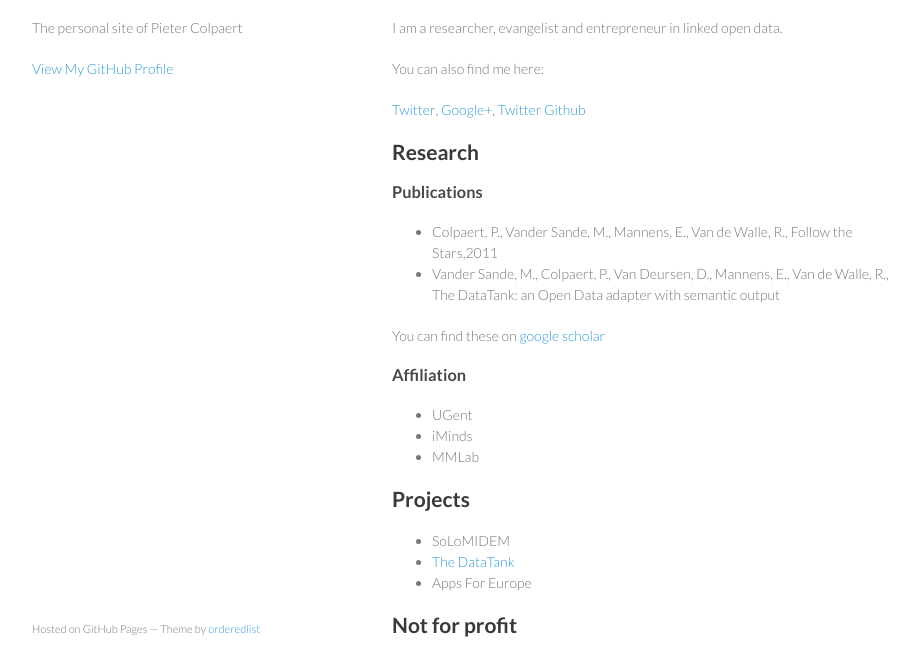
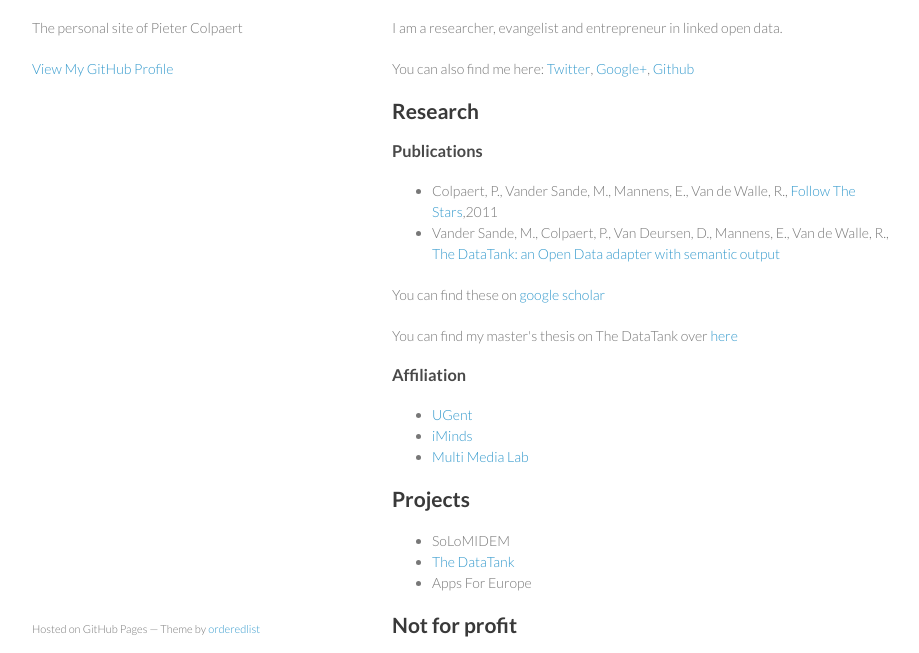
Before and after one commit to pietercolpaert/pietercolpaert.github.com, a plain HTML site: page index.html in a window 1280 px wide. Shown: the part 92-745 px from the top of the page, without its empty margins (178-1097 px from the left). Drawn offline with Linux system fonts and the light colour scheme.

```diff
--- a/index.html
+++ b/index.html
@@ -27,25 +27,27 @@
 
 <p>I am a researcher, evangelist and entrepreneur in linked open data.</p>
 
-<p>You can also find me here:</p>
-
-<p><a href="http://twitter.com/pietercolpaert">Twitter</a>, <a href="https://plus.google.com/110114073598043885251/posts/p/pub">Google+</a>, <a href="http://twitter.com/pietercolpaert">Twitter</a> <a href="https://github.com/pietercolpaert">Github</a></p>
+<p>You can also find me here:
+<a href="http://twitter.com/pietercolpaert">Twitter</a>, <a href="https://plus.google.com/110114073598043885251/posts/p/pub">Google+</a>, <a href="https://github.com/pietercolpaert">Github</a></p>
 
 <h2>Research</h2>
 
 <h3>Publications</h3>
 
 <ul>
-<li>Colpaert, P., Vander Sande, M., Mannens, E., Van de Walle, R., Follow the Stars,2011</li>
-<li>Vander Sande, M., Colpaert, P., Van Deursen, D., Mannens, E., Van de Walle, R., The DataTank: an Open Data adapter with semantic output</li>
+<li>Colpaert, P., Vander Sande, M., Mannens, E., Van de Walle, R., <a href="http://archive.ugent.be/input/download?func=downloadFile&amp;fileOId=1964760&amp;recordOId=1964754">Follow The Stars</a>,2011</li>
+<li>Vander Sande, M., Colpaert, P., Van Deursen, D., Mannens, E., Van de Walle, R., <a href="http://www2012.org/proceedings/nocompanion/DevTrack_014.pdf">The DataTank: an Open Data adapter with semantic output</a>
+</li>
 </ul><p>You can find these on <a href="http://scholar.google.be/citations?user=fSlc4YAAAAAJ&amp;hl=nl&amp;oi=ao">google scholar</a></p>
+
+<p>You can find my master's thesis on The DataTank over <a href="http://pieter.demo.thedatatank.com/scriptie.pdf">here</a></p>
 
 <h3>Affiliation</h3>
 
 <ul>
-<li>UGent</li>
-<li>iMinds</li>
-<li>MMLab</li>
+<li><a href="http://ugent.be">UGent</a></li>
+<li><a href="http://iminds.be">iMinds</a></li>
+<li><a href="http://multimedialab.elis.ugent.be">Multi Media Lab</a></li>
 </ul><h2>Projects</h2>
 
 <ul>
```
Also changed, not shown: params.json (+1 -1 lines).
